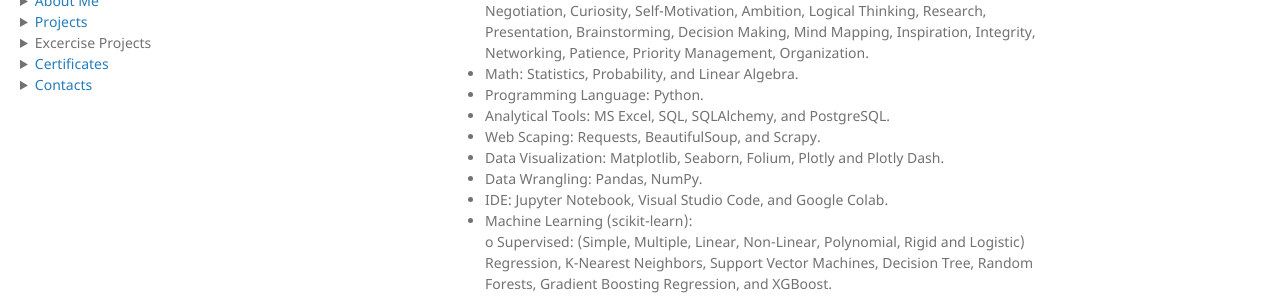
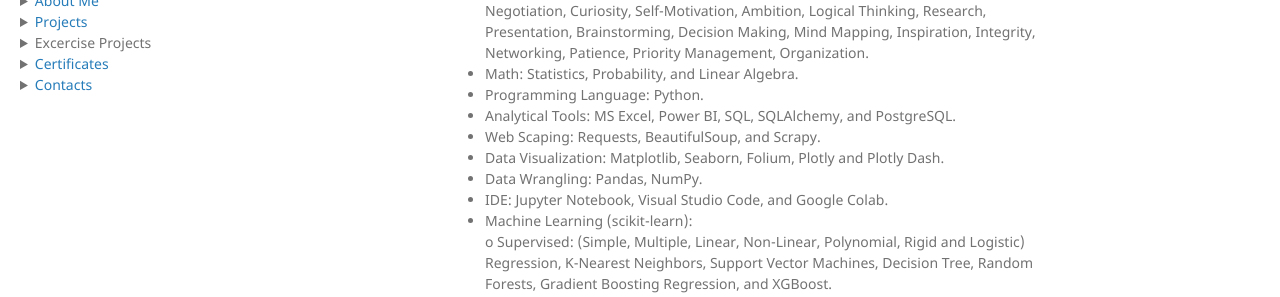
Before and after one commit to NaelAqel/naelaqel.github.io, a Jekyll site: the page built from About Me.md, in a window 1280 px wide. Shown: the part 444-741 px from the top of the page. Built offline with Jekyll 4.4.1, drawn with Linux system fonts in a browser that asks for light colours.

Commit message:
Add Power BI

```diff
--- a/About Me.md
+++ b/About Me.md
@@ -12,7 +12,7 @@
 - Soft Skills: Confidence, Empathy, Active Listening, Open Mindedness, Collaboration, Negotiation, Curiosity, Self-Motivation, Ambition, Logical Thinking, Research, Presentation, Brainstorming, Decision Making, Mind Mapping, Inspiration, Integrity, Networking, Patience, Priority Management, Organization.
 - Math: Statistics, Probability, and Linear Algebra.
 - Programming Language: Python.
-- Analytical Tools: MS Excel, SQL, SQLAlchemy, and PostgreSQL.
+- Analytical Tools: MS Excel, Power BI, SQL, SQLAlchemy, and PostgreSQL.
 - Web Scaping: Requests, BeautifulSoup, and Scrapy.
 - Data Visualization: Matplotlib, Seaborn, Folium, Plotly and Plotly Dash.
 - Data Wrangling: Pandas, NumPy.
```
